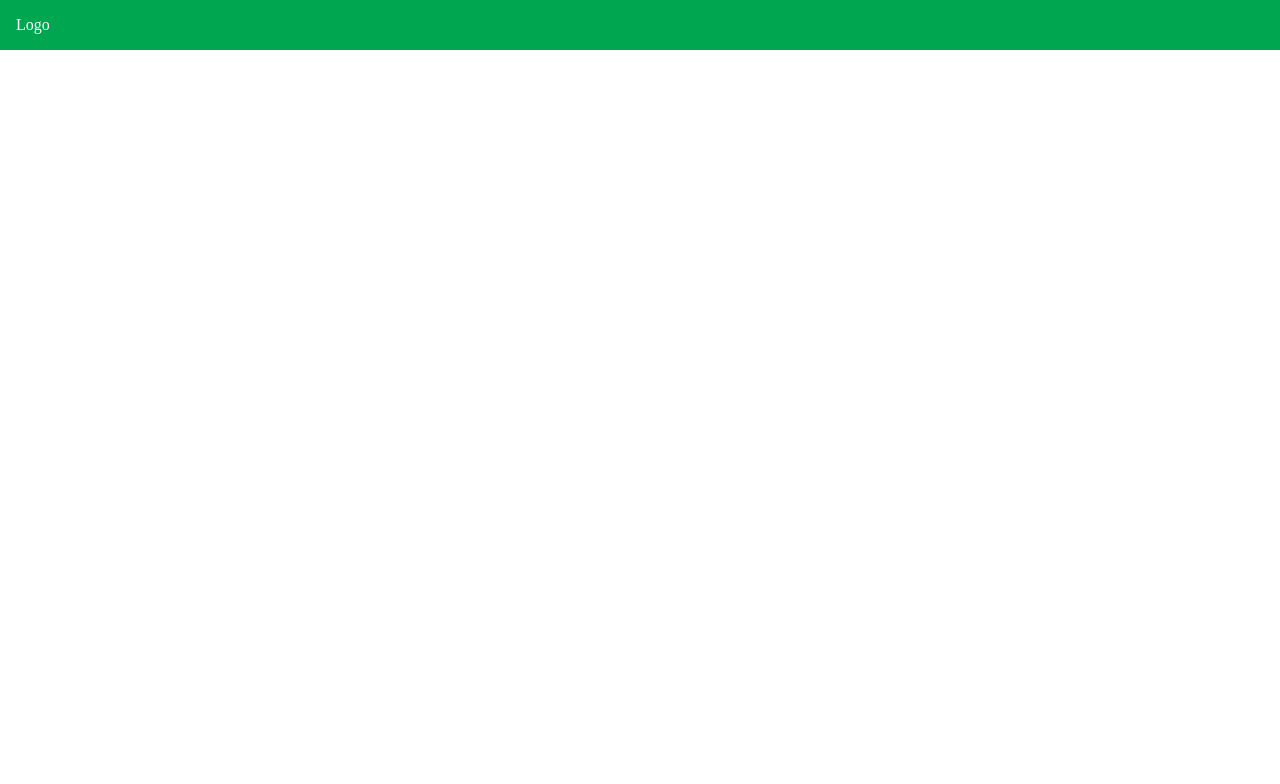
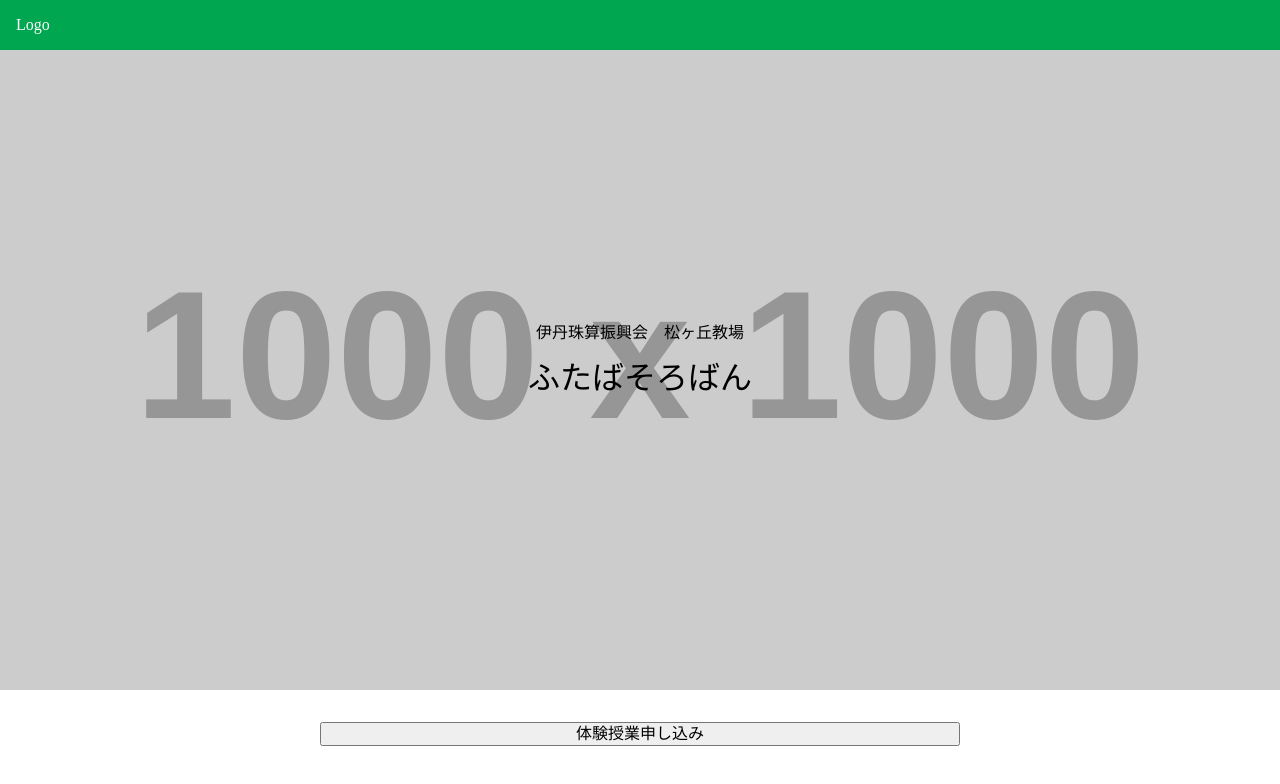
Before and after one commit to AndrewZamora/Futaba-Soroban, a website: page src/index.html in a window 1280 px wide. Drawn offline with Linux system fonts and the light colour scheme; placeholder pictures from the web are drawn by us.

Commit message:
Added placeholder image and call to action button

```diff
--- a/src/index.html
+++ b/src/index.html
@@ -1,5 +1,6 @@
 <!DOCTYPE html>
 <html lang="ja">
+
 <head>
     <meta charset="UTF-8">
     <meta name="viewport" content="width=device-width, initial-scale=1.0">
@@ -7,10 +8,20 @@
     <title>ふたばそろばん</title>
     <link rel="stylesheet" href="css/style.css">
 </head>
+
 <body>
     <nav>
         <p>Logo</p>
     </nav>
+    <header>
+        <div>
+            <h3>伊丹珠算振興会　松ヶ丘教場</h3>
+            <h1>ふたばそろばん</h1>
+        </div>
+    </header>
+    <div id="call-to-action"><button>体験授業申し込み</button></div>
+
 
 </body>
+
 </html>
--- a/src/scss/style.scss
+++ b/src/scss/style.scss
@@ -1,15 +1,37 @@
 @import "reset";
 @import "normalize";
 body {
-    color: #fff;
+    height: 100%;
+    width: 100%;
 }
 
 nav {
     background: #00A650;
+    color: #fff;
     height: 50px;
     display: flex;
     p{
-        margin: auto 0 auto;
+        margin: auto 0 auto 0;
         padding: 16px;
     }
 }
+
+header {
+    height: 80vh;
+    text-align: center;
+    background-image: url(http://via.placeholder.com/1000x1000);
+    background-size: cover;
+    background-position: center;
+    display: flex;
+    justify-content: center;
+    align-content:center;
+    flex-direction: column;
+}
+
+#call-to-action {
+text-align: center;
+button{
+    margin: 2em 0 2em 0;
+    width:50%;
+}
+}
```
Also changed, not shown: src/css/style.css.
